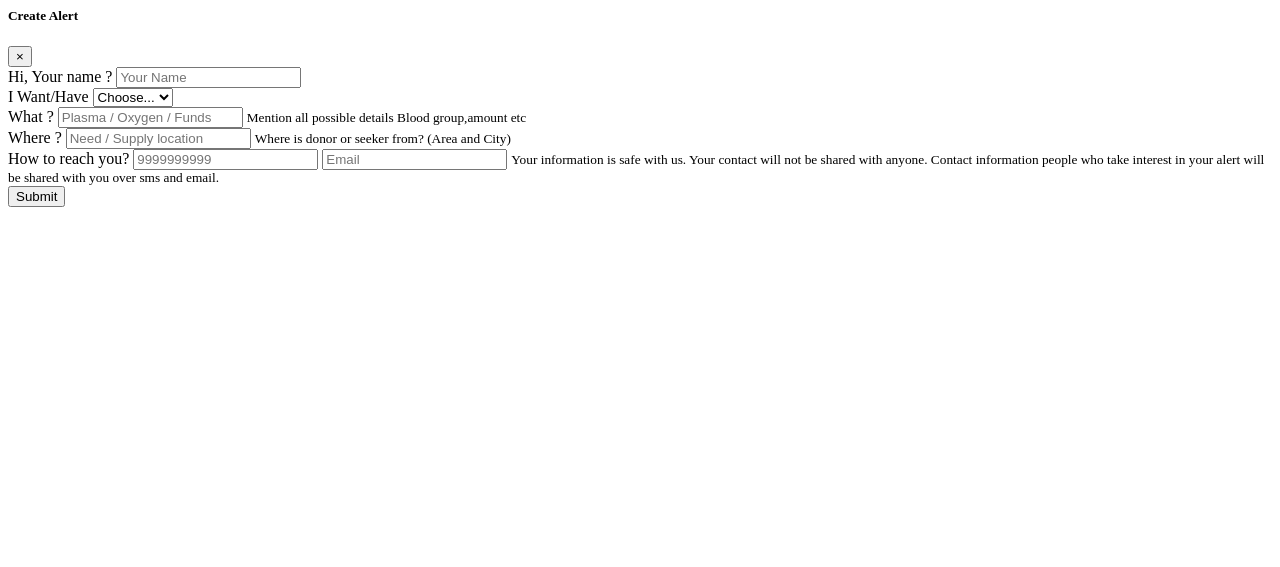
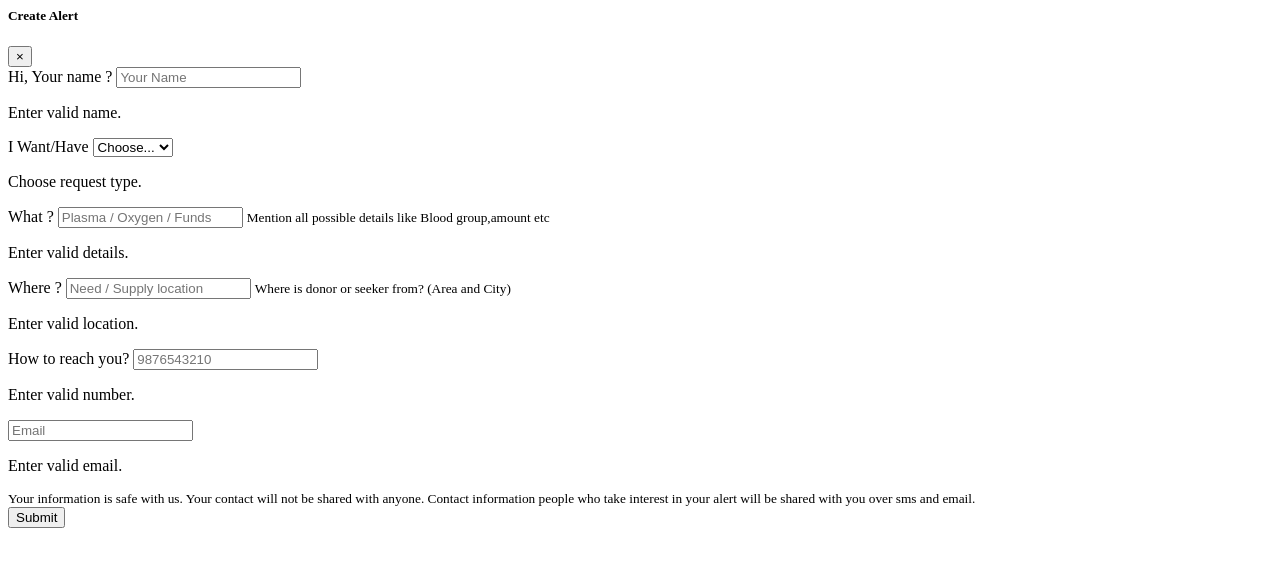
Before and after one commit to pseudo-sm/covidasha, a Django app: template app/templates/modalForm.html in a window 1280 px wide. Shown: the top 567 px of the page. Run offline with Django 3.2, Linux system fonts and the light colour scheme; the template is opened without the code that fills it, so the values that code supplies are empty.

Commit message:
Added form validation

```diff
--- a/app/templates/modalForm.html
+++ b/app/templates/modalForm.html
@@ -11,30 +11,38 @@
         <div class="modal-body">
           <div class="form-group">
             <label for="name">Hi, Your name ?</label>
-            <input class="form-control" id="name" placeholder="Your Name" required>
+            <input class="form-control autocheck" id="name" placeholder="Your Name" required>
+            <p class="errortext">Enter valid name.</p>
           </div>
           <div class="form-group">
             <label for="type">I Want/Have</label>
-            <select class="custom-select" id="type" required>
-                <option selected>Choose...</option>
+            <select class="custom-select autocheck" id="type" required>
+                <option selected disabled value="0">Choose...</option>
                 <option value="1">Want</option>
                 <option value="2">Have</option>
             </select>
+            <p class="errortext">Choose request type.</p>
           </div>
           <div class="form-group">
             <label for="content">What ?</label>
-        <input type="text" class="form-control" id="content" placeholder="Plasma / Oxygen / Funds" required>
-        <small>Mention all possible details Blood group,amount etc  </small>
+            <input type="text" class="form-control autocheck" id="content" placeholder="Plasma / Oxygen / Funds" required>
+            <small>Mention all possible details like Blood group,amount etc  </small>
+            <p class="errortext">Enter valid details.</p>
           </div>
           <div class="form-group">
             <label for="location">Where ?</label>
-        <input type="text" class="form-control" id="location" placeholder="Need / Supply location" required>
+            <input type="text" class="form-control autocheck" id="location" placeholder="Need / Supply location" required>
             <small>Where is donor or seeker from? (Area and City)</small>
+            <p class="errortext">Enter valid location.</p>
           </div>
           <div class="form-group">
             <label for="phone">How to reach you?</label>
-            <input type="text" class="form-control" id="phone" placeholder="9999999999" required>
-          <input type="text" class="form-control mt-2" id="email" placeholder="Email" required>
+            <input type="text" class="form-control autocheck" id="phone" placeholder="9876543210" required>
+            <p class="errortext">Enter valid number.</p>
+          </div>
+          <div class="form-group">
+            <input type="text" class="form-control mt-2 autocheck" id="email" placeholder="Email" required>
+            <p class="errortext">Enter valid email.</p>
             <small id="emailHelp" class="form-text text-muted">Your information is safe with us. Your contact will not be shared with anyone. Contact information people who take interest in your alert will be shared with you over sms and email.</small>
           </div>
         </div>
@@ -47,16 +55,46 @@
 </div>
 
 <script>
+  var animSpeed=500;
   $("#create-alert").click(function(){
-
-      name = $("#name").val();
-      type = $("#type").val();
-      content = $("#content").val();
-      location_ = $("#location").val();
-      phone = $("#phone").val();
-      email = $("#email").val();
-
-        $.ajax({
+      let name = $("#name").val();
+      let type = $("#type").val();
+      let content = $("#content").val();
+      let location_ = $("#location").val();
+      let phone = $("#phone").val();
+      let email = $("#email").val();
+      let validFlag = 1;
+      if(!!!name){
+        $('#name').addClass('errorHighlight');
+        $('#name ~ p.errortext').show(animSpeed);
+        validFlag = 0;
+      }
+      if(!!!type){
+        $('#type').addClass('errorHighlight');
+        $('#type ~ p.errortext').show(animSpeed);
+        validFlag = 0;
+      }
+      if(!!!content){
+        $('#content').addClass('errorHighlight');
+        $('#content ~ p.errortext').show(animSpeed);
+        validFlag = 0;
+      }
+      if(!!!location_){
+        $('#location').addClass('errorHighlight');
+        $('#location ~ p.errortext').show(animSpeed);
+        validFlag = 0;
+      }
+      if(!!!phone){
+        $('#phone').addClass('errorHighlight');
+        $('#phone ~ p.errortext').show(animSpeed);
+        validFlag = 0;
+      }
+      if(!!!email){
+        $('#email').addClass('errorHighlight');
+        $('#email ~ p.errortext').show(animSpeed);
+        validFlag = 0;
+      }
+      if(!!validFlag) $.ajax({
             url: "/create-alert",
             type: "POST",
             data: {
@@ -73,5 +111,17 @@
                 $("#modalForm").modal('hide');
             }
         });
+
+
+  })
+  $('.autocheck').on('keyup change',(e)=>{
+    ele=$(e.target)
+
+    if(ele.hasClass('errorHighlight')){
+      if(!!ele.val()){
+        ele.removeClass('errorHighlight');
+        ele.siblings('p.errortext').hide(animSpeed);
+      }
+    }
   })
 </script>
```
Also changed, not shown: app/templates/index.html (+8 -2 lines), db.sqlite3, 1 other file. Lines whose indentation alone changed are shown as unchanged.
